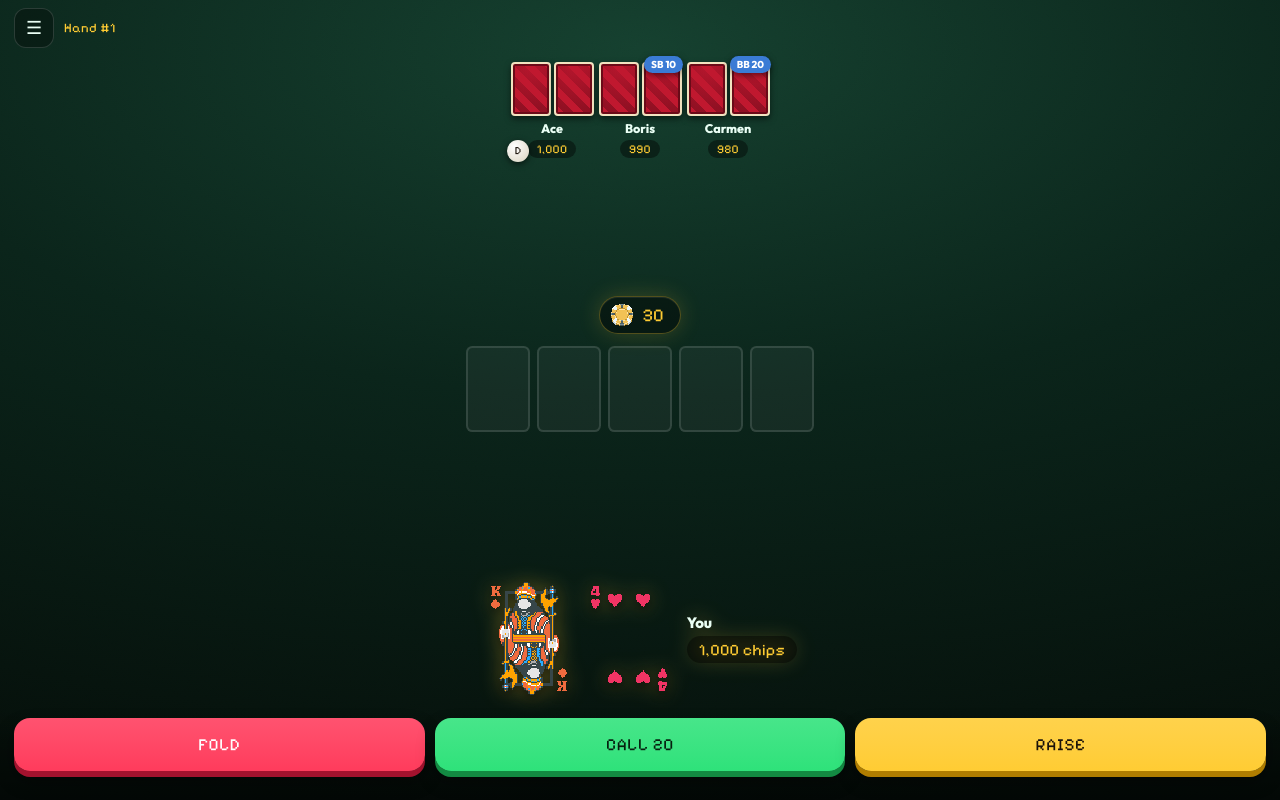
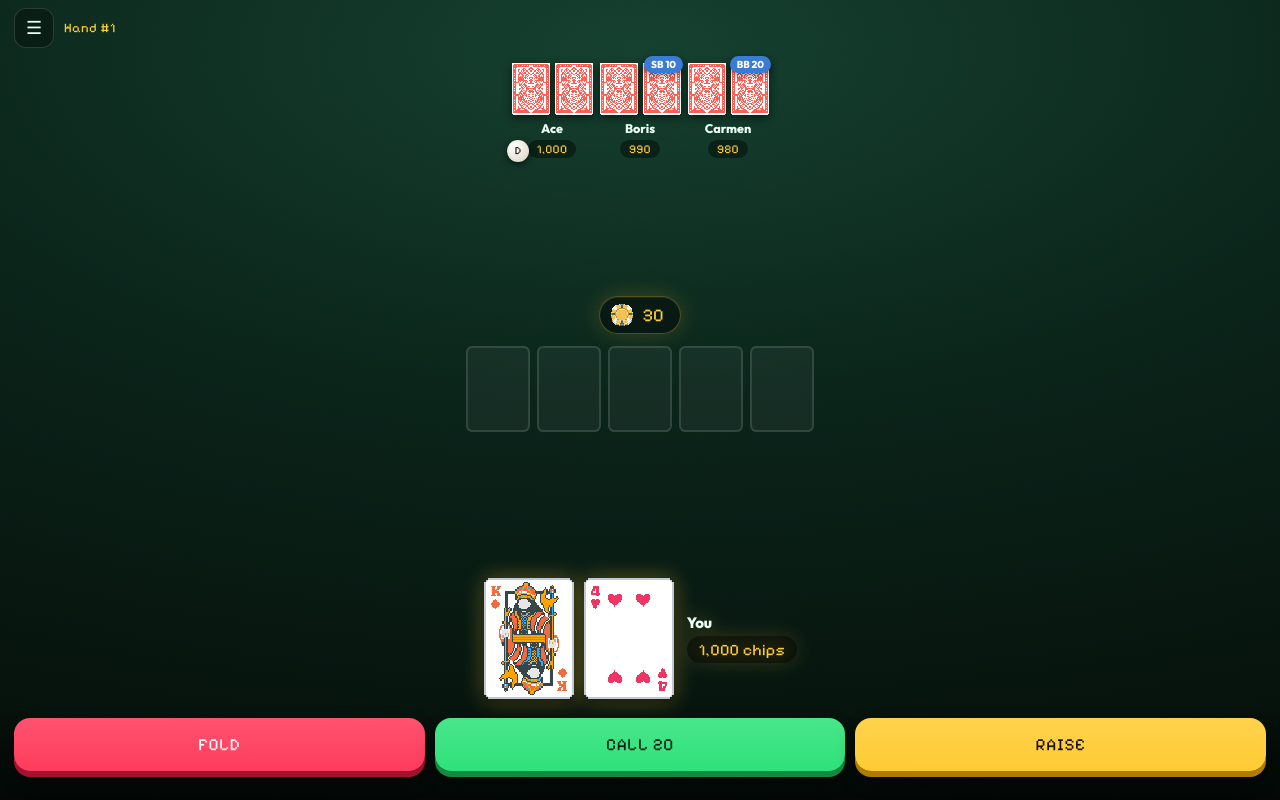
Before and after one commit to andreiOpran/poker, a website with bundled scripts: page web/index.html in a window 1280 px wide. Both pictures are taken after a click on the button "DEAL ME IN". Built offline with nearby package versions, Linux system fonts and the light colour scheme.

Commit message:
balatro style 2

```diff
--- a/web/styles.css
+++ b/web/styles.css
@@ -194,23 +194,29 @@ body {
   --cw: 56px; width: var(--cw); height: calc(var(--cw) * 1.338); /* 190/142 */
   border-radius: calc(var(--cw) * .1); position: relative; flex: 0 0 auto;
 }
-/* Atlas 1846x760, 13 cols x 4 rows, cell 142x190. --col=rank-2, --row=suit. */
+/* Rank/suit art from 8BitDeck (1846x760, 13x4, cell 142x190) layered over the
+   white card-face tile from Enhancers (994x950, 7x5; face = col1,row0). */
 .card.sprite {
   --col: 0; --row: 0;
-  background-image: url("textures/8BitDeck.png");
-  background-repeat: no-repeat;
-  background-size: calc(var(--cw) * 13) calc(var(--cw) * 5.3521);
-  background-position: calc(var(--col) * var(--cw) * -1) calc(var(--row) * var(--cw) * -1.338);
+  background-image: url("textures/8BitDeck.png"), url("textures/Enhancers.png");
+  background-repeat: no-repeat, no-repeat;
+  background-size:
+    calc(var(--cw) * 13) calc(var(--cw) * 5.3521),
+    calc(var(--cw) * 7) calc(var(--cw) * 6.6901);
+  background-position:
+    calc(var(--col) * var(--cw) * -1) calc(var(--row) * var(--cw) * -1.338),
+    calc(var(--cw) * -1) 0;
   image-rendering: pixelated;
   filter: drop-shadow(0 3px 4px rgba(0, 0, 0, .5));
 }
+/* Card back = red backside tile (col0,row0) from Enhancers. */
 .card.back {
-  background:
-    repeating-linear-gradient(45deg, #c0182f 0 7px, #97122472 7px 14px),
-    radial-gradient(120% 90% at 50% 0%, #d11a35, #8d0f22);
-  border: calc(var(--cw) * .07) solid #f3e3c0;
-  box-shadow: 0 3px 6px rgba(0, 0, 0, .5), inset 0 0 0 2px #6b0a18;
+  background-image: url("textures/Enhancers.png");
+  background-repeat: no-repeat;
+  background-size: calc(var(--cw) * 7) calc(var(--cw) * 6.6901);
+  background-position: 0 0;
   image-rendering: pixelated;
+  filter: drop-shadow(0 3px 4px rgba(0, 0, 0, .5));
 }
 .card.empty {
   background: rgba(255, 255, 255, .045);
--- a/web/sw.js
+++ b/web/sw.js
@@ -1,5 +1,5 @@
 // Offline cache for the app shell. Bump VERSION to force an update.
-const VERSION = "neon-holdem-v2";
+const VERSION = "neon-holdem-v3";
 const ASSETS = [
   "./",
   "index.html",
@@ -20,6 +20,7 @@ const ASSETS = [
   "textures/8BitDeck.png",
   "textures/chips.png",
   "textures/ui_assets.png",
+  "textures/Enhancers.png",
 ];
 
 self.addEventListener("install", (e) => {
```
Also changed, not shown: web/textures/Enhancers.png (renamed from textures/Enhancers.png).
